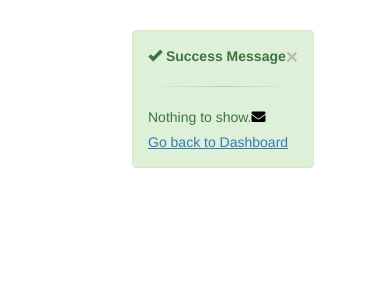
After one commit to Nazia-Karim-Khan-Oishee/AgrowCulture, a PHP site: page /AgrowCulture/ProductEmpty.php in a window 390 px wide. The commit adds this page. Shown: the top 300 px of the page. Run offline with PHP 8.4, Linux system fonts and the light colour scheme; some libraries are stand-ins or nearby versions.

Commit message:
ProductEmpty

```diff
--- /dev/null
+++ b/ProductEmpty.php
@@ -0,0 +1,47 @@
+<!DOCTYPE html>
+<html lang="en">
+<head>
+    <meta charset="UTF-8">
+    <meta name="viewport" content="width=device-width, initial-scale=1.0">
+    <link href="//netdna.bootstrapcdn.com/bootstrap/3.0.3/css/bootstrap.min.css" rel="stylesheet" id="bootstrap-css">
+    <script src="//netdna.bootstrapcdn.com/bootstrap/3.0.3/js/bootstrap.min.js"></script>
+    <script src="//code.jquery.com/jquery-1.11.1.min.js"></script>
+    <script src='https://kit.fontawesome.com/a076d05399.js'></script>
+    <link rel="shortcut icon" type="image/png" href="../images/favicon.png">
+    <link href="../css/message.css" type="text/css" rel="stylesheet">
+  	<link rel="stylesheet" href="https://use.fontawesome.com/releases/v5.13.0/css/all.css">
+    <!------ Include the above in your HEAD tag ---------->
+    <title>Funding Accepetd</title>
+</head>
+<style>
+body { margin-top:30px; }
+hr.message-inner-separator
+{
+    clear: both;
+    margin-top: 20px;
+    margin-bottom: 20px;
+    border: 0;
+    height: 1px;
+    background-image: -webkit-linear-gradient(left,rgba(0, 0, 0, 0),rgba(0, 0, 0, 0.15),rgba(0, 0, 0, 0));
+}
+.container{
+    position: absolute;
+    left: 30%;
+}
+</style>
+<body>
+    <div class="container">
+        <div class="row">
+            <div class="col-sm-6 col-md-6">
+                <div class="alert alert-success">
+                    <button type="button" class="close" data-dismiss="alert" aria-hidden="true">
+                        ×</button>
+                   <span class="glyphicon glyphicon-ok"></span> <strong>Success Message</strong>
+                    <hr class="message-inner-separator">
+                    <p>
+                    Nothing to show.<i class="fas fa-envelope" style="color: black;"></i></p>
+                    <p><a href="dashboard.php"><u>Go back to Dashboard</u></a></p>
+                </div>
+            </div>
+</body>
+</html>
--- a/purchase.php
+++ b/purchase.php
@@ -16,8 +16,8 @@
             </div>
         </div>
         <ul class="links-container">
-        <li class="link-item"><a href="#" class="link">HOME</a></li>
-        <li class="link-item"><a href="#" class="link">SERVICES</a></li>
+        <li class="link-item"><a href="getstartedpage.php" class="link">HOME</a></li>
+        <li class="link-item"><a href="4optionss.php" class="link">SERVICES</a></li>
         <li class="link-item"><a href="vegetables.php" class="link">VEGETABLES</a></li>
         <li class="link-item"><a href="fruits.php" class="link">FRUITS</a></li>
         <li class="link-item"><a href="fish.php" class="link">FISH</a></li>
@@ -108,7 +108,7 @@
             <img src="pexels-pixabay-219794.jpg" alt="">
             <h4 class="collection-title">VEGETABLES</h4>
         </a>
-        <a href="fruis.php" class="collection">
+        <a href="fruits.php" class="collection">
             <img src="pexels-jane-doan-1092730.jpg" alt="">
             <h4 class="collection-title">FRUITS</h4>
         </a>
```
Also changed, not shown: fish.php (+9 -1 lines), fruits.php (+9 -1 lines), meat.php (+9 -1 lines), vegetables.php (+12 -4 lines).
